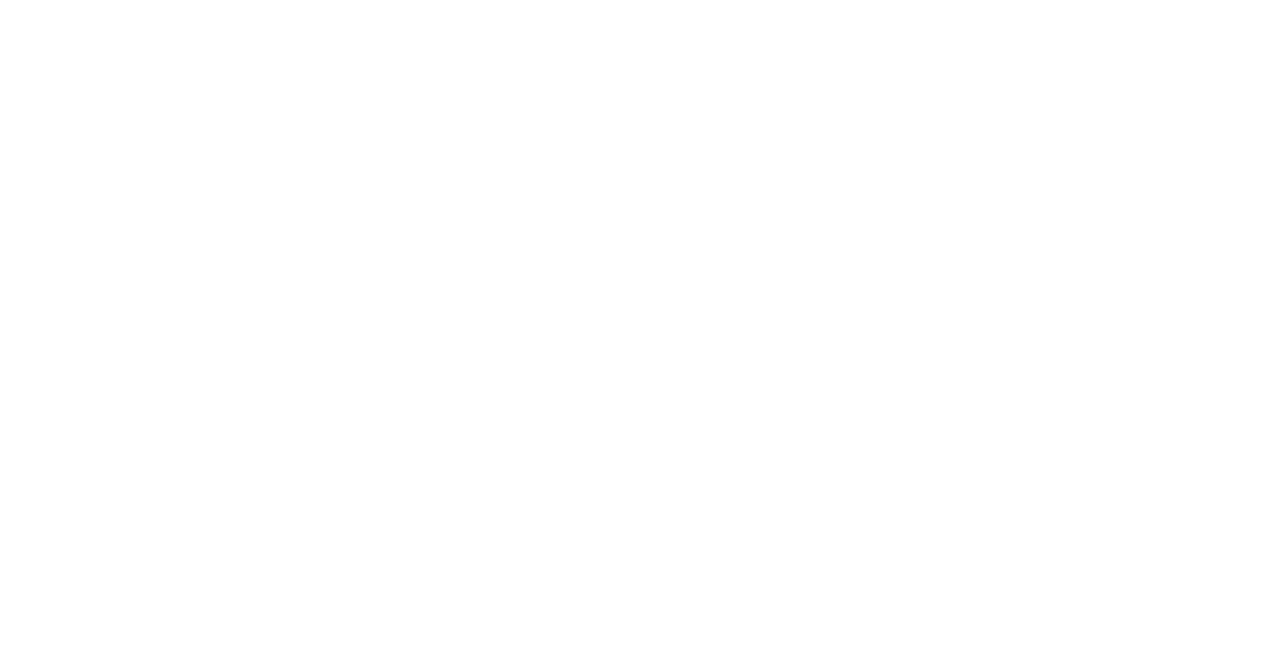
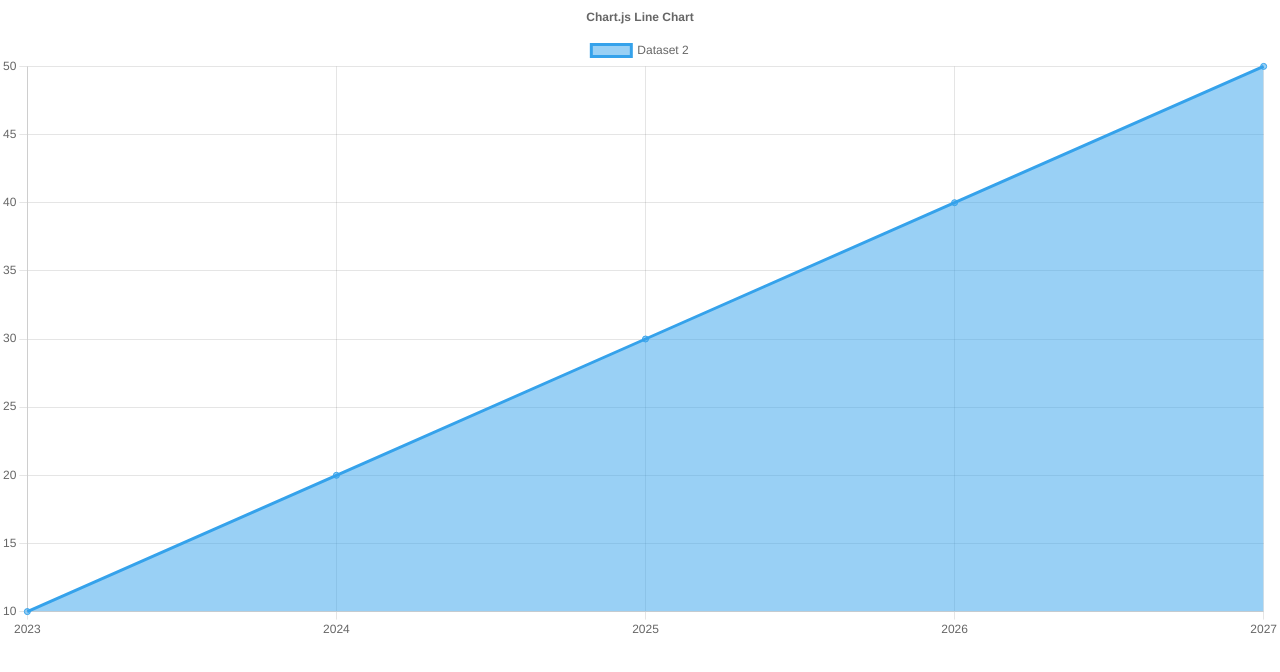
Before and after one commit to arka1002/probable-octo-barnacle, a React (Vite) app: page / in a window 1280 px wide. Shown: the top 672 px of the page. Built offline with nearby package versions, Linux system fonts and the light colour scheme.

Commit message:
save now

```diff
--- a/src/components/HeadBar.jsx
+++ b/src/components/HeadBar.jsx
@@ -38,12 +38,24 @@
 
 
 const labels = ['2023', '2024', '2025', '2026', '2027'];
+export const data = {
+    labels,
+    datasets: [
+        {
+            fill: true,
+            label: 'Dataset 2',
+            data: [10, 20, 30, 40, 50],
+            borderColor: 'rgb(53, 162, 235)',
+            backgroundColor: 'rgba(53, 162, 235, 0.5)',
+        },
+    ],
+};
 
 
 export default function HeadBar() {
     return (
         <div>
-
+            <Line options={options} data={data} />
         </div>
     )
 };
```
